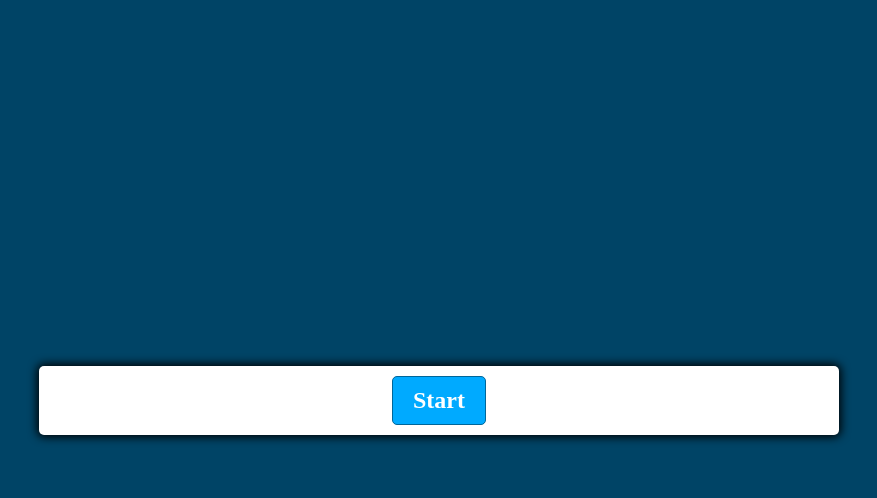
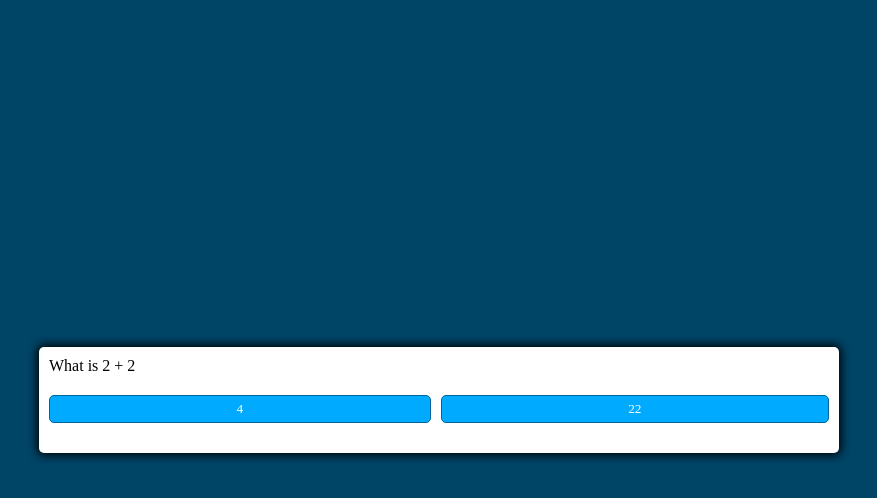
Before and after one commit to Skyler688/quiz-application, a plain HTML site: page index.html in a window 1280 px wide. Both pictures are taken after a click on the button "Start". Shown: the whole page, without its empty margins (201-1078 px from the left). Drawn offline with Linux system fonts and the light colour scheme.

Commit message:
functionality added
added functions to display only relevent data for the question, as well as changing the background color depending on answer.

```diff
--- a/index.html
+++ b/index.html
@@ -11,7 +11,7 @@
     <div class="container">
       <div id="question-container" class="hide">
         <div id="question">Question</div>
-        <div id="answer=buttons" class="btn-grid">
+        <div id="answer-buttons" class="btn-grid">
           <button class="btn">Answer 1</button>
           <button class="btn">Answer 2</button>
           <button class="btn">Answer 3</button>
--- a/script.js
+++ b/script.js
@@ -0,0 +1,113 @@
+const startButton = document.getElementById("start-btn");
+const nextButton = document.getElementById("next-btn");
+const questionContainerElement = document.getElementById("question-container");
+const questionElement = document.getElementById("question");
+const answerButtonsElement = document.getElementById("answer-buttons");
+
+let shuffledQuestions, currentQuestionIndex;
+
+startButton.addEventListener("click", startGame);
+nextButton.addEventListener("click", () => {
+  currentQuestionIndex++;
+  setNextQuestion();
+});
+
+function startGame() {
+  console.log("Started");
+  startButton.classList.add("hide");
+  shuffledQuestions = questions.sort(() => Math.random() - 0.5);
+  currentQuestionIndex = 0;
+  questionContainerElement.classList.remove("hide");
+  setNextQuestion();
+}
+
+function setNextQuestion() {
+  resetState();
+  showQuestion(shuffledQuestions[currentQuestionIndex]);
+}
+
+function showQuestion(question) {
+  questionElement.innerText = question.question;
+  question.answers.forEach((answer) => {
+    const button = document.createElement("button");
+    button.innerText = answer.text;
+    button.classList.add("btn");
+    if (answer.correct) {
+      button.dataset.correct = answer.correct;
+    }
+    button.addEventListener("click", selectAnswer);
+    answerButtonsElement.appendChild(button);
+  });
+}
+
+function resetState() {
+  clearStatusClass(document.body);
+  nextButton.classList.add("hide");
+  while (answerButtonsElement.firstChild) {
+    answerButtonsElement.removeChild(answerButtonsElement.firstChild);
+  }
+}
+
+function selectAnswer(e) {
+  const selectButton = e.target;
+  const correct = selectButton.dataset.correct;
+  setStatusClass(document.body, correct);
+  Array.from(answerButtonsElement.children).forEach((button) => {
+    setStatusClass(button, button.dataset.correct);
+  });
+  if (shuffledQuestions.length > currentQuestionIndex + 1) {
+    nextButton.classList.remove("hide");
+  } else {
+    startButton.innerText = "Restart";
+    startButton.classList.remove("hide");
+  }
+}
+
+function setStatusClass(element, correct) {
+  clearStatusClass(element);
+  if (correct) {
+    element.classList.add("correct");
+  } else {
+    element.classList.add("wrong");
+  }
+}
+
+function clearStatusClass(element) {
+  element.classList.remove("correct");
+  element.classList.remove("wrong");
+}
+
+const questions = [
+  {
+    question: "What is 2 + 2",
+    answers: [
+      { text: "4", correct: true },
+      { text: "22", correct: false },
+    ],
+  },
+  {
+    question: "Who is the best YouTuber?",
+    answers: [
+      { text: "Web Dev Simplified", correct: true },
+      { text: "Traversy Media", correct: true },
+      { text: "Dev Ed", correct: true },
+      { text: "Fun Fun Function", correct: true },
+    ],
+  },
+  {
+    question: "Is web development fun?",
+    answers: [
+      { text: "Kinda", correct: false },
+      { text: "YES!!!", correct: true },
+      { text: "Um no", correct: false },
+      { text: "IDK", correct: false },
+    ],
+  },
+  {
+    question: "What is 4 * 2?",
+    answers: [
+      { text: "6", correct: false },
+      { text: "8", correct: true },
+    ],
+  },
+];
```
